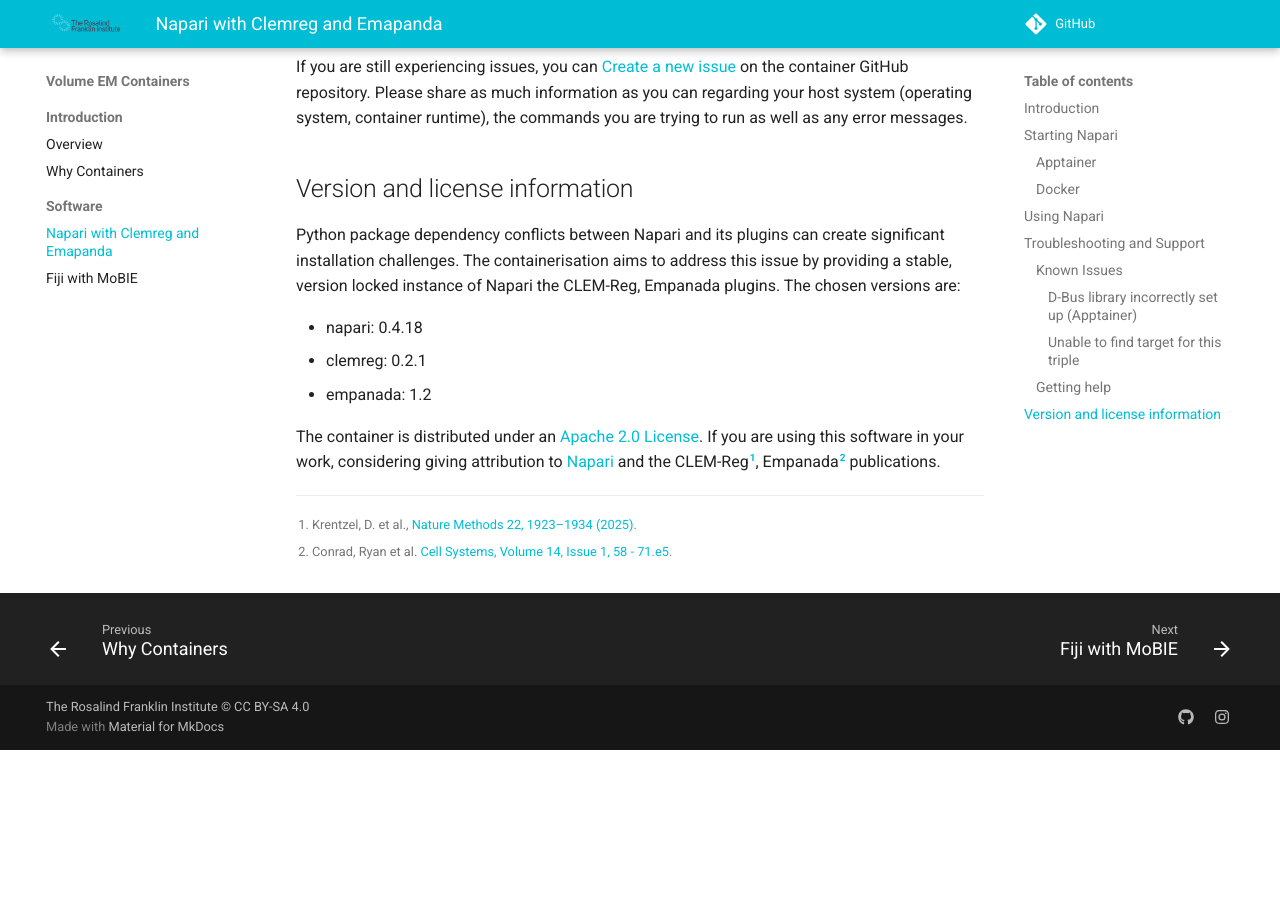
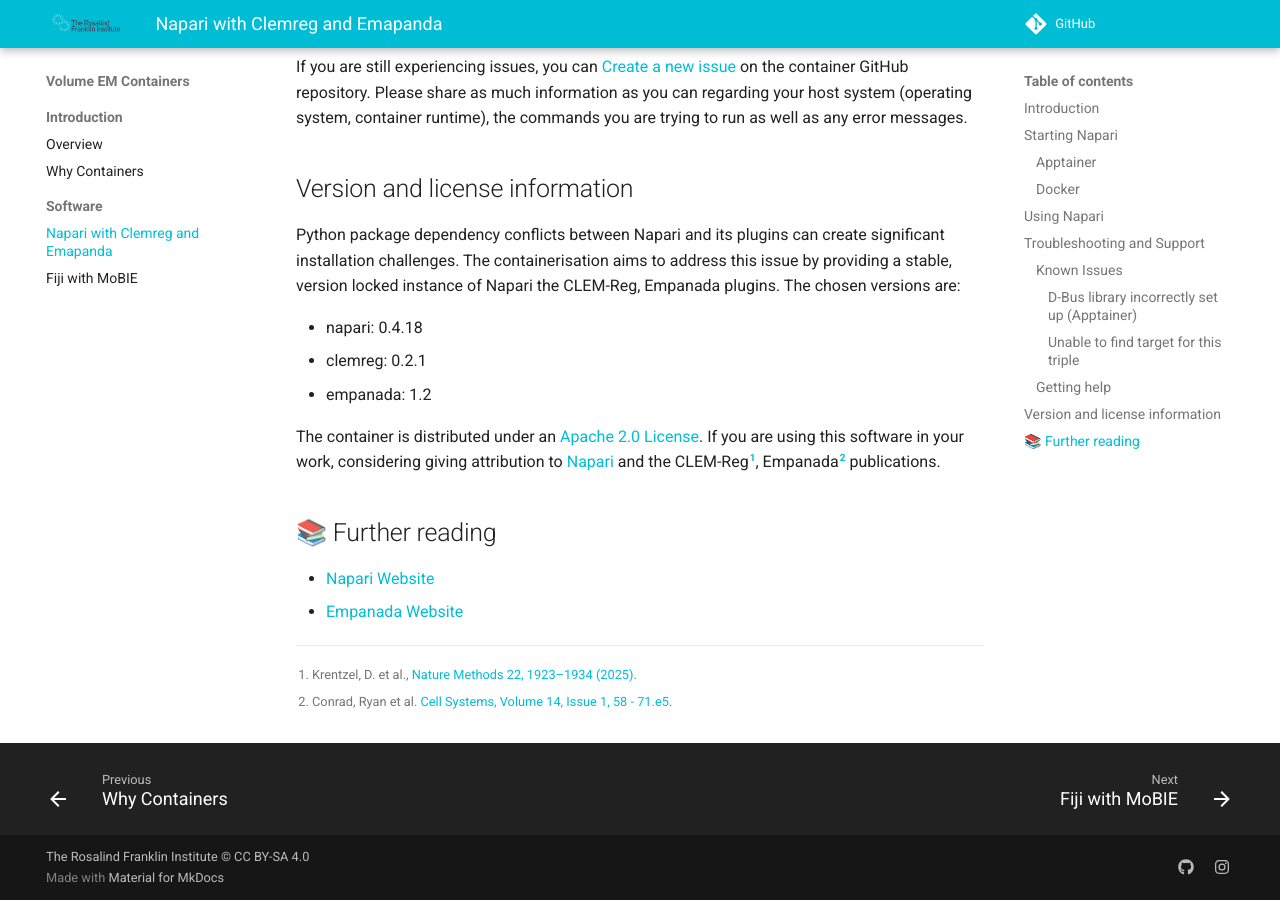
Before and after one commit to rosalindfranklininstitute/volume-em-container-documentation, an MkDocs documentation site: the page built from docs/software/napari.md, in a window 1280 px wide and 900 px high, scrolled down 5289 px. Built offline with MkDocs 1.6.1 and Material for MkDocs 9.7.7, drawn with Linux system fonts in a browser that asks for light colours; comment, search, counter and statistics services are not loaded; before the commit the page ends 6039 px from its top, so only the background shows below that.

Commit message:
add napari further reading

```diff
--- a/docs/software/napari.md
+++ b/docs/software/napari.md
@@ -180,3 +180,8 @@
 and the CLEM-Reg[^1], Empanada[^2] publications.
 
 [^2]: Conrad, Ryan et al. [Cell Systems, Volume 14, Issue 1, 58 - 71.e5](https://www.cell.com/cell-systems/fulltext/S2405-4712(22)00494-X).
+
+## 📚 Further reading
+
+- [Napari Website](https://napari.org/stable/community/index.html)
+- [Empanada Website](https://empanada.readthedocs.io/en/latest/index.html)
```
